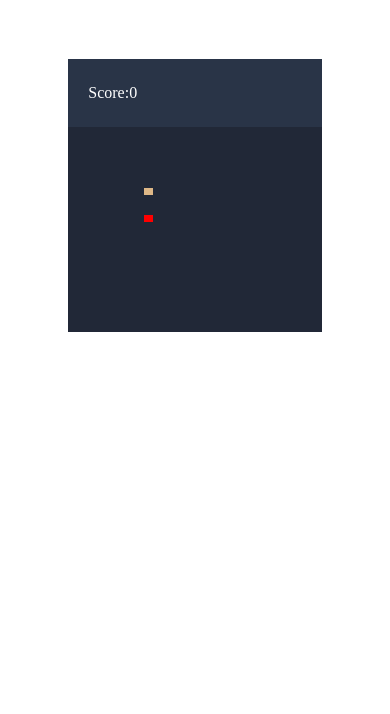
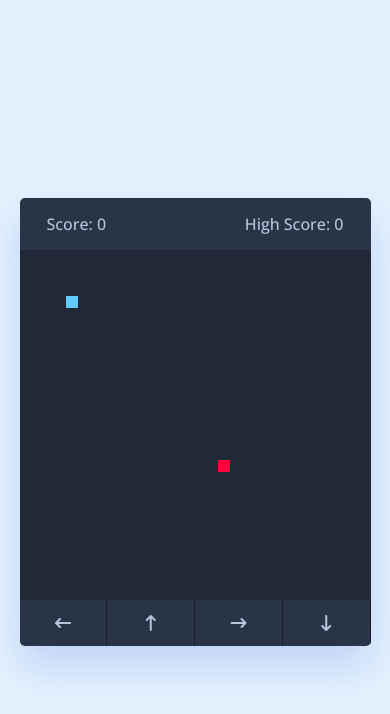
Before and after one commit to Aditya-K-369/snake-game, a plain HTML site: page index.html in a window 390 px wide. Drawn offline with nearby package versions, Linux system fonts and the light colour scheme.

Commit message:
final outcome

```diff
--- a/index.html
+++ b/index.html
@@ -4,15 +4,24 @@
     <meta charset="UTF-8">
     <meta name="viewport" content="width=device-width, initial-scale=1.0">
     <link rel="stylesheet" href="style.css">
+    <link rel="stylesheet" href="https://cdnjs.cloudflare.com/ajax/libs/font-awesome/6.5.2/css/all.min.css" integrity="sha512-SnH5WK+bZxgPHs44uWIX+LLJAJ9/2PkPKZ5QiAj6Ta86w+fsb2TkcmfRyVX3pBnMFcV7oQPJkl9QevSCWr3W6A==" crossorigin="anonymous" referrerpolicy="no-referrer" />
     <title>Document</title>
 </head>
 <body>
-    <div class="wrapper">
-        <div class="game-details">
-          <span class="msg">Score:0</span>
+    <body>
+        <div class="wrapper">
+          <div class="game-details">
+            <span class="score">Score: 0</span>
+            <span class="high-score">High Score: 0</span>
+          </div>
+          <div class="play-board"></div>
+          <div class="controls">
+            <i data-key="ArrowLeft" class="fa-solid fa-arrow-left-long"></i>
+            <i data-key="ArrowUp" class="fa-solid fa-arrow-up-long"></i>
+            <i data-key="ArrowRight" class="fa-solid fa-arrow-right-long"></i>
+            <i data-key="ArrowDown" class="fa-solid fa-arrow-down-long"></i>
+          </div>
         </div>
-        <div class="game"></div>
-    </div>
 
     <script src="script.js"></script>
 </body>
--- a/script.js
+++ b/script.js
@@ -1,63 +1,82 @@
-let play = document.querySelector(".game");
-let snakex=10,snakey=10;
-let foodx,foody;
-let time;
-let gameover = false;
-let velocityx=0,velocityy=0;
-let snakebody=[];
-const foodchange = ()=>{
-    foodx = Math.floor(Math.random()*30) + 1;
-    foody = Math.floor(Math.random()*30) + 1;
-};
-const gameoverfun = ()=>{
-    setInterval(time);
-    alert("Game over!");
+const playBoard = document.querySelector(".play-board");
+const scoreElement = document.querySelector(".score");
+const highScoreElement = document.querySelector(".high-score");
+const controls = document.querySelectorAll(".controls i");
+let gameOver = false;
+let foodX, foodY;
+let snakeX = 5, snakeY = 5;
+let velocityX = 0, velocityY = 0;
+let snakeBody = [];
+let setIntervalId;
+let score = 0;
+// Getting high score from the local storage
+let highScore = localStorage.getItem("high-score") || 0;
+highScoreElement.innerText = `High Score: ${highScore}`;
+const updateFoodPosition = () => {
+    // Passing a random 1 - 30 value as food position
+    foodX = Math.floor(Math.random() * 30) + 1;
+    foodY = Math.floor(Math.random() * 30) + 1;
+}
+const handleGameOver = () => {
+    // Clearing the timer and reloading the page on game over
+    clearInterval(setIntervalId);
+    alert("Game Over! Press OK to replay...");
     location.reload();
-};
-const changedirection = (e)=>{
-    if(e.key ==="ArrowUp" && velocityy!=1){
-        velocityx=0;
-        velocityy=-1;
+}
+const changeDirection = e => {
+    // Changing velocity value based on key press
+    if(e.key === "ArrowUp" && velocityY != 1) {
+        velocityX = 0;
+        velocityY = -1;
+    } else if(e.key === "ArrowDown" && velocityY != -1) {
+        velocityX = 0;
+        velocityY = 1;
+    } else if(e.key === "ArrowLeft" && velocityX != 1) {
+        velocityX = -1;
+        velocityY = 0;
+    } else if(e.key === "ArrowRight" && velocityX != -1) {
+        velocityX = 1;
+        velocityY = 0;
     }
-    else if(e.key ==="ArrowDown " && velocityy !=-1 ){
-        velocityx=0;
-        velocityy=1;
+}
+// Calling changeDirection on each key click and passing key dataset value as an object
+controls.forEach(button => button.addEventListener("click", () => changeDirection({ key: button.dataset.key })));
+const initGame = () => {
+    if(gameOver) return handleGameOver();
+    let html = `<div class="food" style="grid-area: ${foodY} / ${foodX}"></div>`;
+    // Checking if the snake hit the food
+    if(snakeX === foodX && snakeY === foodY) {
+        updateFoodPosition();
+        snakeBody.push([foodY, foodX]); // Pushing food position to snake body array
+        score++; // increment score by 1
+        highScore = score >= highScore ? score : highScore;
+        localStorage.setItem("high-score", highScore);
+        scoreElement.innerText = `Score: ${score}`;
+        highScoreElement.innerText = `High Score: ${highScore}`;
     }
-    else if(e.key ==="ArrowLeft "&& velocityx !=1 ){
-        velocityx=-1;
-        velocityy=0;
+    // Updating the snake's head position based on the current velocity
+    snakeX += velocityX;
+    snakeY += velocityY;
+
+    // Shifting forward the values of the elements in the snake body by one
+    for (let i = snakeBody.length - 1; i > 0; i--) {
+        snakeBody[i] = snakeBody[i - 1];
     }
-    else if(e.key ==="ArrowRight" && velocityx !=-1 ){
-        velocityx=1;
-        velocityy=0;
+    snakeBody[0] = [snakeX, snakeY]; // Setting first element of snake body to current snake position
+    // Checking if the snake's head is out of wall, if so setting gameOver to true
+    if(snakeX <= 0 || snakeX > 30 || snakeY <= 0 || snakeY > 30) {
+        return gameOver = true;
     }
-};
-const mygame = ()=>{
-    if(gameover){
-        return gameoverfun();
+    for (let i = 0; i < snakeBody.length; i++) {
+        // Adding a div for each part of the snake's body
+        html += `<div class="head" style="grid-area: ${snakeBody[i][1]} / ${snakeBody[i][0]}"></div>`;
+        // Checking if the snake head hit the body, if so set gameOver to true
+        if (i !== 0 && snakeBody[0][1] === snakeBody[i][1] && snakeBody[0][0] === snakeBody[i][0]) {
+            gameOver = true;
+        }
     }
-    let html = `<div class = "food" style="grid-area:${foody}/${foodx}"></div>`;
-    if(snakex===foodx && snakey===foody){
-        foodchange();
-        snakebody.push(foodx,foody);
-    }
-    for(let i =snakebody.length-1;i>0;i--){
-        snakebody[i]=snakebody[i-1];
-    }
-    snakebody[0]=[snakex,snakey];
-    snakex+=velocityx;
-    snakey+=velocityy;
-
-    if(snakex<0 || snakex>30 || snakey<0 || snakey>30){
-        gameover= true;
-    }
-
-   for(let i =0;i<snakebody.length;i++){
-    html +=`<div class = "snake-head" style="grid-area:${snakebody[i][1]}/${snakebody[i][0]}"></div>`;
-   }
-    play.innerHTML=html;
-
-};
-foodchange();
- time = setInterval(mygame,125);
-document.addEventListener("keydown",changedirection);
+    playBoard.innerHTML = html;
+}
+updateFoodPosition();
+setIntervalId = setInterval(initGame, 100);
+document.addEventListener("keyup", changeDirection);
--- a/style.css
+++ b/style.css
@@ -1,40 +1,76 @@
-*{
+@import url('https://fonts.googleapis.com/css2?family=Open+Sans:wght@400;500;600;700&display=swap');
+* {
   margin: 0;
   padding: 0;
   box-sizing: border-box;
+  font-family: 'Open Sans', sans-serif;
 }
-body{
+body {
   display: flex;
+  align-items: center;
   justify-content: center;
-    align-items: center;
-    height: 100vmin;
+  min-height: 100vh;
+  background: #E3F2FD;
 }
-.wrapper{
-    width:65vmin;
+.wrapper {
+  width: 65vmin;
   height: 70vmin;
   display: flex;
+  overflow: hidden;
   flex-direction: column;
-    overflow: hidden;
-    background-color: #293447;
+  justify-content: center;
+  border-radius: 5px;
+  background: #293447;
+  box-shadow: 0 20px 40px rgba(52, 87, 220, 0.2);
 }
-.game-details{
-    color: #fff;
-    padding:25px 20px;
+.game-details {
+  color: #B8C6DC;
+  font-weight: 500;
+  font-size: 1.2rem;
+  padding: 20px 27px;
   display: flex;
-    justify-content: left;
-    font-weight: 500;
-
+  justify-content: space-between;
 }
-.game{
+.play-board {
+  height: 100%;
   width: 100%;
-    height: 100%;
-    background-color: #212837;
   display: grid;
-    grid-template:repeat(30,1fr)/repeat(30,1fr) ;
+  background: #212837;
+  grid-template: repeat(30, 1fr) / repeat(30, 1fr);
 }
-.game .food{
-    background-color: red;
+.play-board .food {
+  background: #FF003D;
 }
-.game .snake-head{
-    background-color: burlywood;
+.play-board .head {
+  background: #60CBFF;
 }
+.controls {
+  display: none;
+  justify-content: space-between;
+}
+.controls i {
+  padding: 25px 0;
+  text-align: center;
+  font-size: 1.3rem;
+  color: #B8C6DC;
+  width: calc(100% / 4);
+  cursor: pointer;
+  border-right: 1px solid #171B26;
+}
+@media screen and (max-width: 800px) {
+  .wrapper {
+    width: 90vmin;
+    height: 115vmin;
+  }
+  .game-details {
+    font-size: 1rem;
+    padding: 15px 27px;
+  }
+  .controls {
+    display: flex;
+  }
+  .controls i {
+    padding: 15px 0;
+    font-size: 1rem;
+  }
+}
```
Lines whose indentation alone changed are shown as unchanged.
